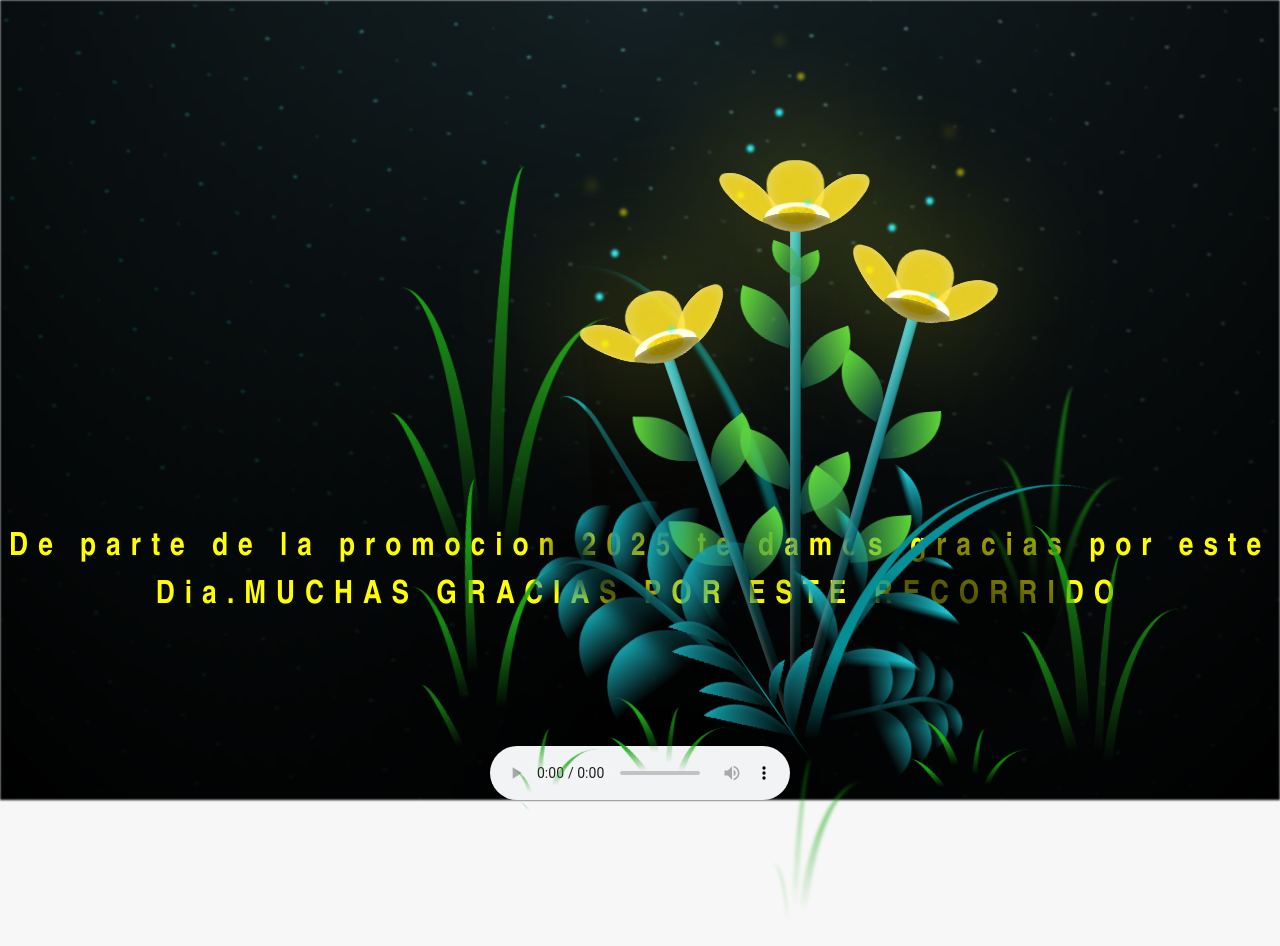
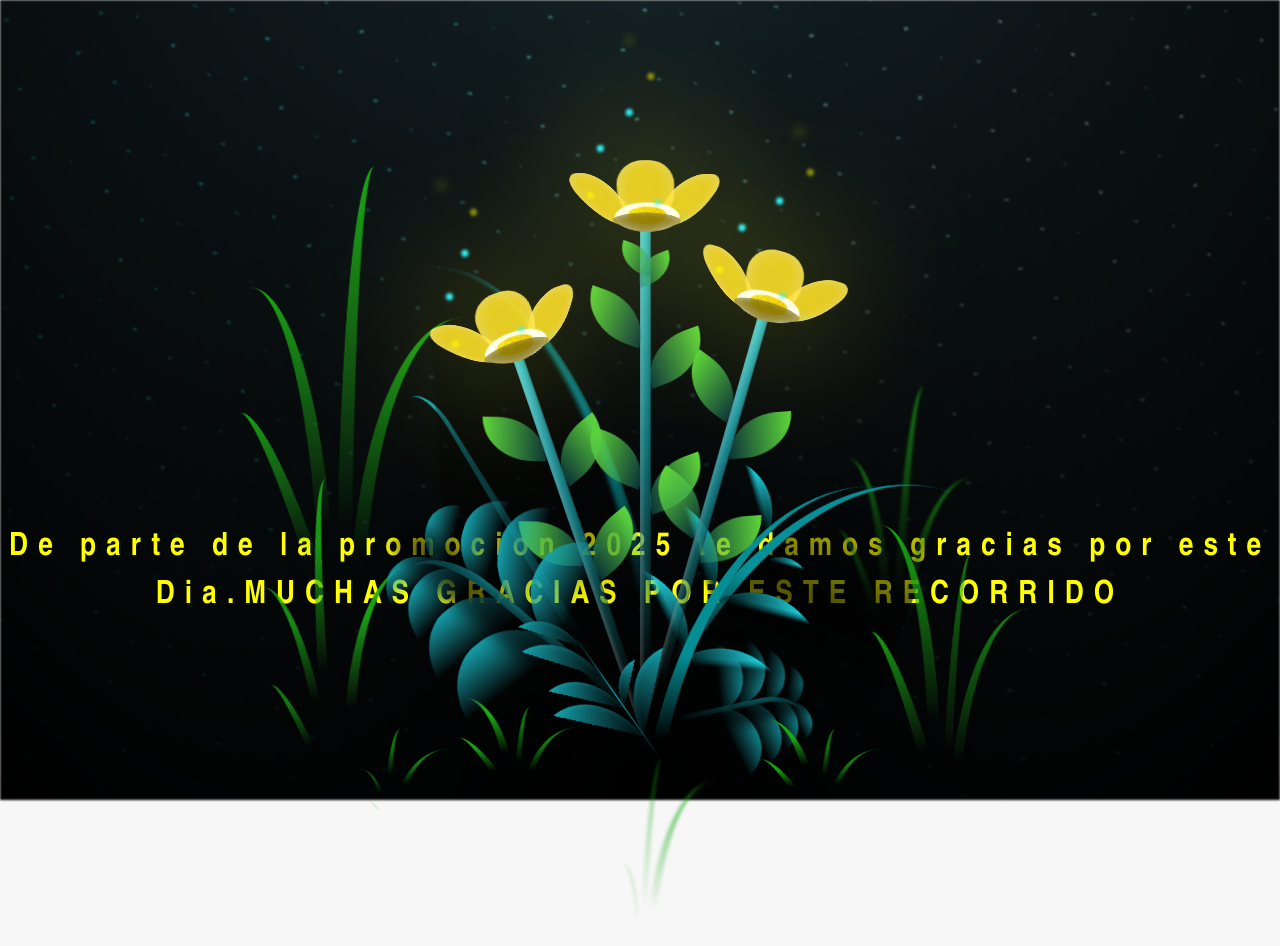
Before and after one commit to Kroos588/Dia-del-maestro, a plain HTML site: page flower.html in a window 1280 px wide. Drawn offline with Linux system fonts and the light colour scheme.

Commit message:
Update flower.html

```diff
--- a/flower.html
+++ b/flower.html
@@ -9,7 +9,7 @@
     <title>Flower</title>
   </head>
   <body class="container">
-    <audio src="sound/flowers.mp3" autoplay controls></audio>
+    <audio src="sound/ChristianBasso&HaienQiu-Flowers.mp3" autoplay></audio>
     <div id="lyrics">
 
     </div>
```
